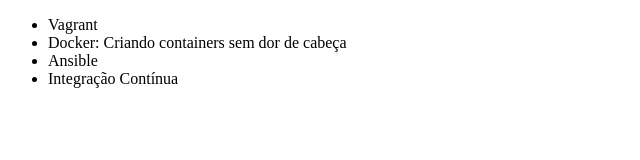
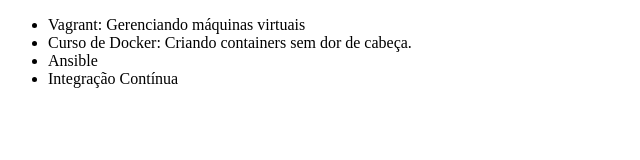
Before and after one commit to beatrizcarvalho97/Git-e-GitHub, a plain HTML site: page index.html in a window 1280 px wide. Shown: the whole page, without its empty margins (0-640 px from the left). Drawn offline with Linux system fonts and the light colour scheme.

Commit message:
Alteração do título do curso de Vagrant

```diff
--- a/index.html
+++ b/index.html
@@ -6,8 +6,8 @@
 </head>
 <body>
     <ul>
-        <li>Vagrant</li>
-        <li>Docker: Criando containers sem dor de cabeça</li>
+        <li>Vagrant: Gerenciando máquinas virtuais</li>
+        <li>Curso de Docker: Criando containers sem dor de cabeça.</li>
         <li>Ansible</li>
         <li>Integração Contínua</li>
     </ul>
```
